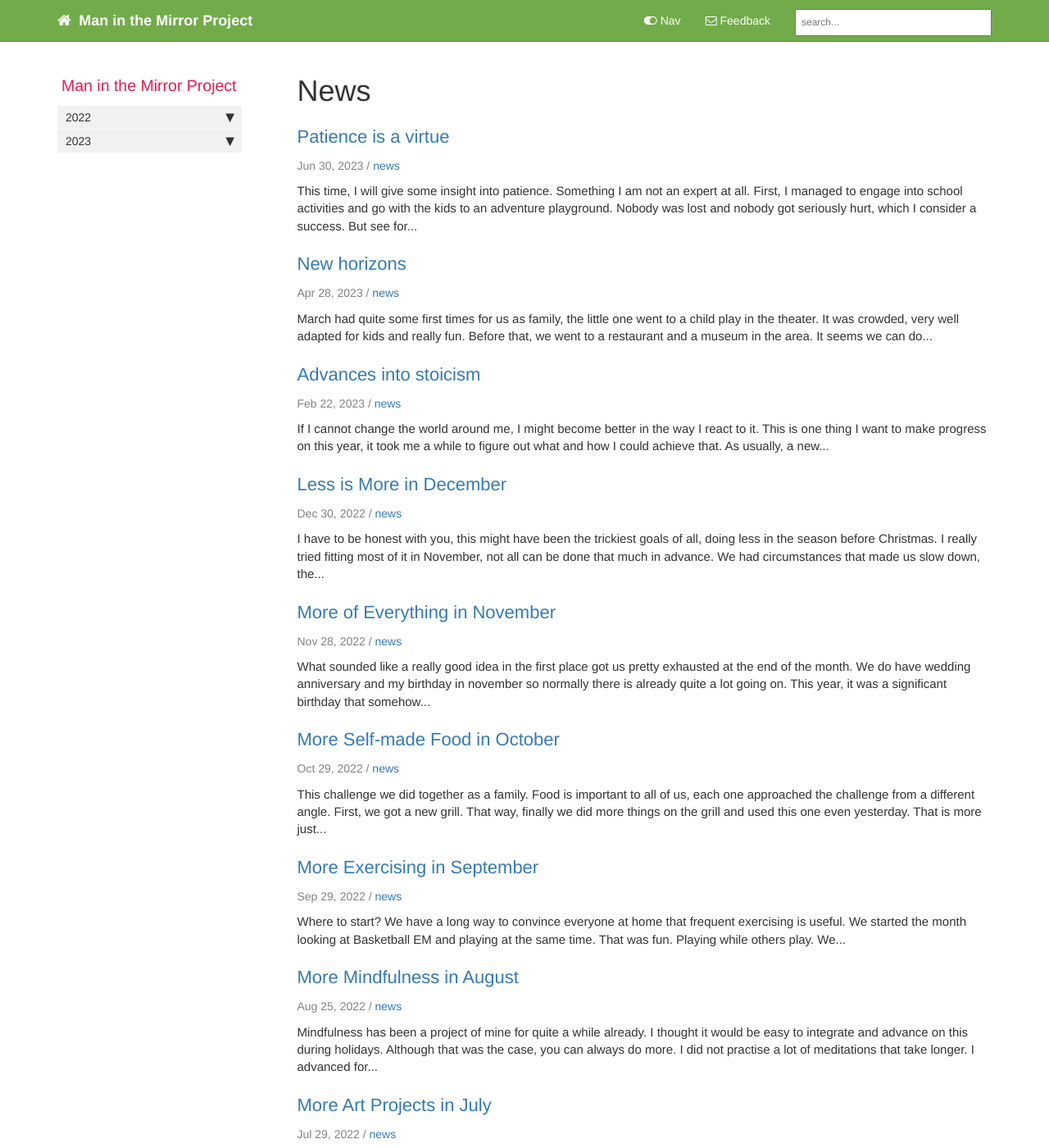
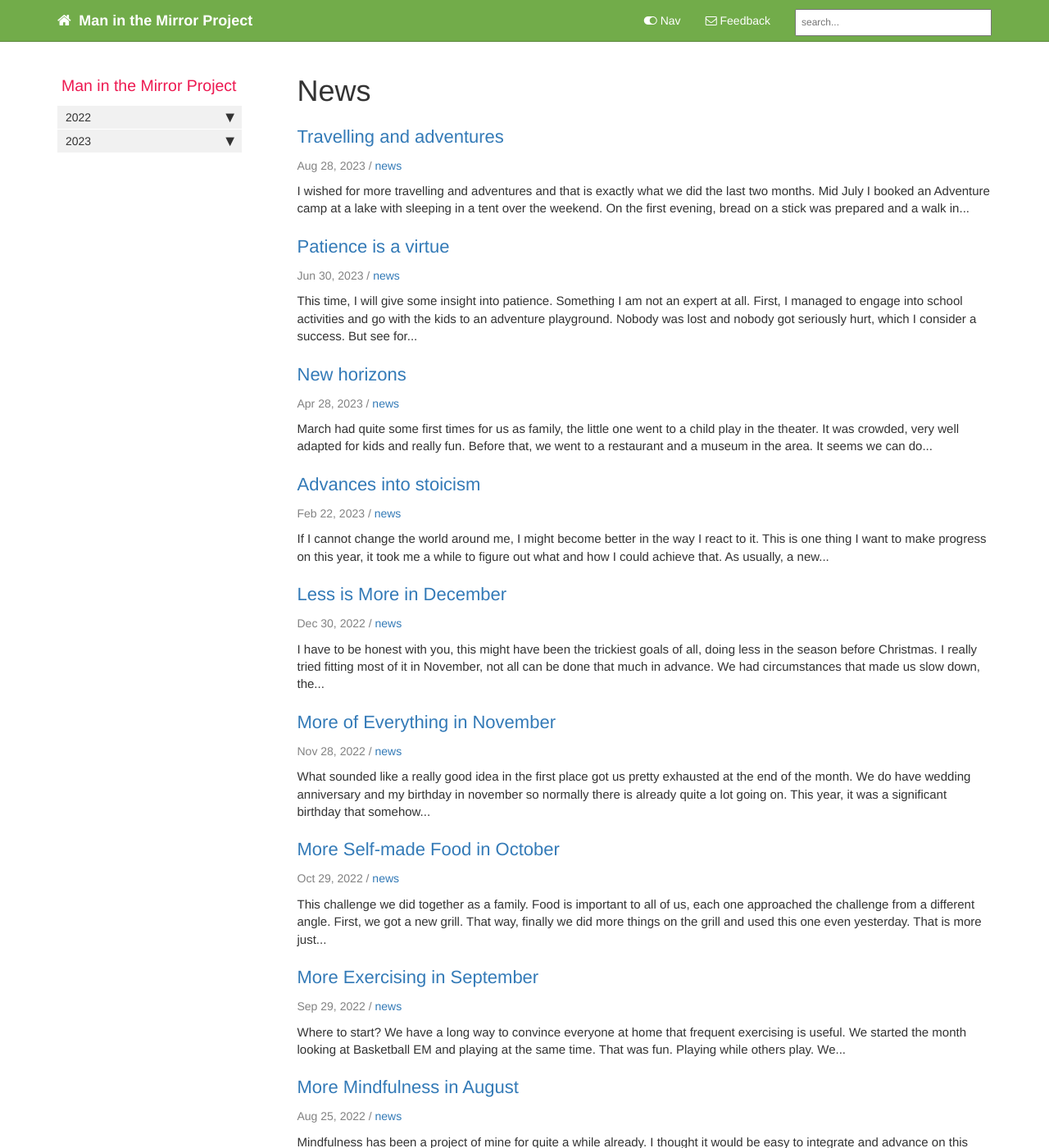
Before and after one commit to bunkeak/my-jekyll-website, a Jekyll site: the page built from news/news.html, in a window 1280 px wide and 1400 px high. Shown: the whole window at 82% size. Built offline with Jekyll 4.4.1, drawn with Linux system fonts in a browser that asks for light colours; comment, search, counter and statistics services are not loaded; some of the changed text lies outside the part shown.

Commit message:
Content July and August

```diff
--- a/_data/sidebars/mydoc_sidebar.yml
+++ b/_data/sidebars/mydoc_sidebar.yml
@@ -48,4 +48,7 @@ entries:
     - title: Patience is a virtue
       url: /patience-is-a-virtue.html
       output: web, pdf
+    - title: Travelling and adventures
+      url: /travelling-and-adventures.html
+      output: web, pdf
 # Copyright 2021 Google LLC
--- /dev/null
+++ b/_posts/2023-08-28-traveling-and-adventures.md
@@ -0,0 +1,23 @@
+---
+title:  "Travelling and adventures"
+categories: jekyll update
+permalink: travelling-and-adventures.html
+sidebar: mydoc_sidebar
+tags: [news]
+---
+
+I wished for more travelling and adventures and that is exactly what we did the last two months. Mid July I booked an Adventure camp at a lake with sleeping in a tent over the weekend. On the first evening, bread on a stick was prepared and a walk in the night with torches was done, too.
+
+{% include image.html file="20230714_212600.jpg" alt="Adventure camp at a lake, here bread on a stick." caption="Adventure camp first evening." %}
+
+Difficult was the amount of sun and time on a lake. Beautiful scenery though. Altogether, canoe, kayak and building a raft was done at or on the lake. Was really good for the kid and I enjoyed it, too. Later on we travelled twice to Berlin, anniversary and first day at school were the main reasons.
+
+{% include image.html file="20230715_102850.jpg" alt="Adventure camp at a lake, here on a canoe." caption="Adventure camp on the lake." %}
+
+Somehow I managed to find a hotel that really spoils us. In the city centre, with a pool and we travelled both times by train. The second stay at the hotel was even better than the first time, we had breakfast there, too.
+
+{% include image.html file="PXL_20230826_180312389.MP.jpg" alt="Two persons in a city centre in Berlin." caption="Berlin Potsdamer Platz, Brandenburger Tor in the background." %}
+
+The image was taken close to Potsdamer Platz, in the background Brandenburger Tor can be seen, me and my husband have been at that exact place having a look at the [light barrier that got lifted 25 years after the wall was opened](https://www.flickr.com/photos/wasik/15139696474/in/photostream/). This was 2014 and so many things did change. Really good souvenirs.
+
+After all those adventures we are currently seeking some rest. I am looking forward and getting a first glimpse on autumn right now.
```
Also changed, not shown: images/PXL_20230826_180312389.MP.jpg (added), 2 other files.
